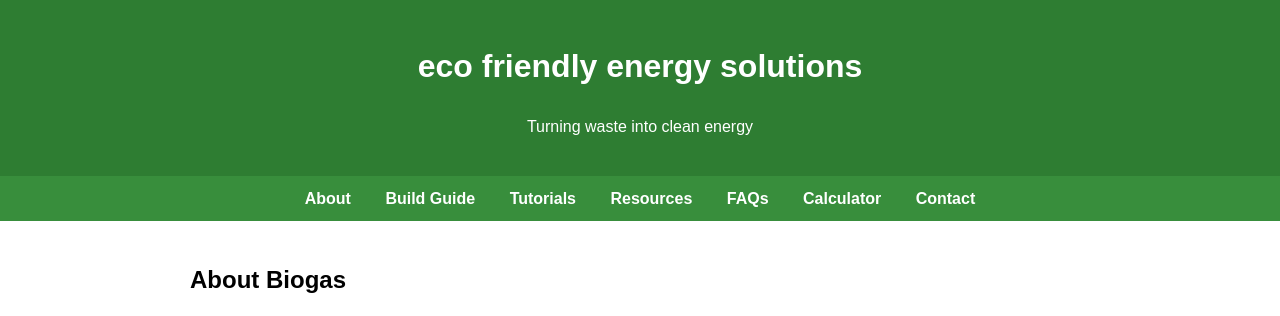
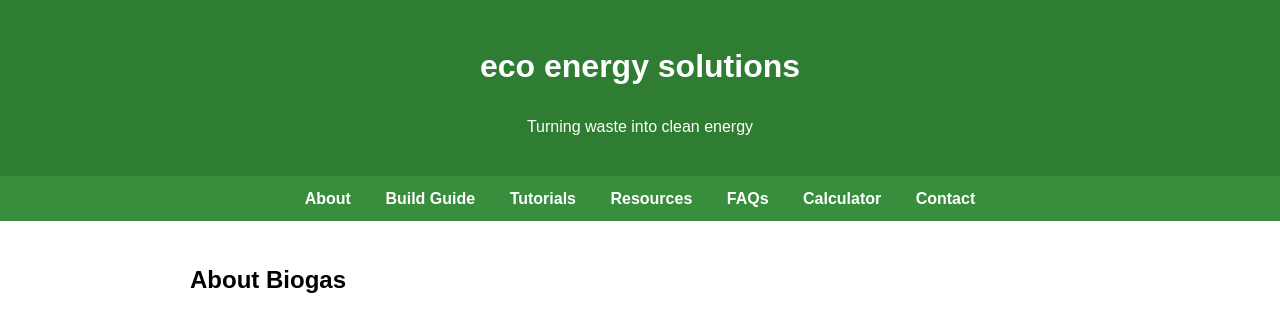
Before and after one commit to linnaus/eco-friendly-energy-solutions, a plain HTML site: page index.html in a window 1280 px wide. Shown: the top 316 px of the page. Drawn offline with Linux system fonts and the light colour scheme.

Commit message:
Update index.html

```diff
--- a/index.html
+++ b/index.html
@@ -26,7 +26,7 @@
 </head>
 <body>
   <header>
-    <h1>eco friendly energy solutions</h1>
+    <h1>eco energy solutions</h1>
     <p>Turning waste into clean energy</p>
   </header>
 
```
